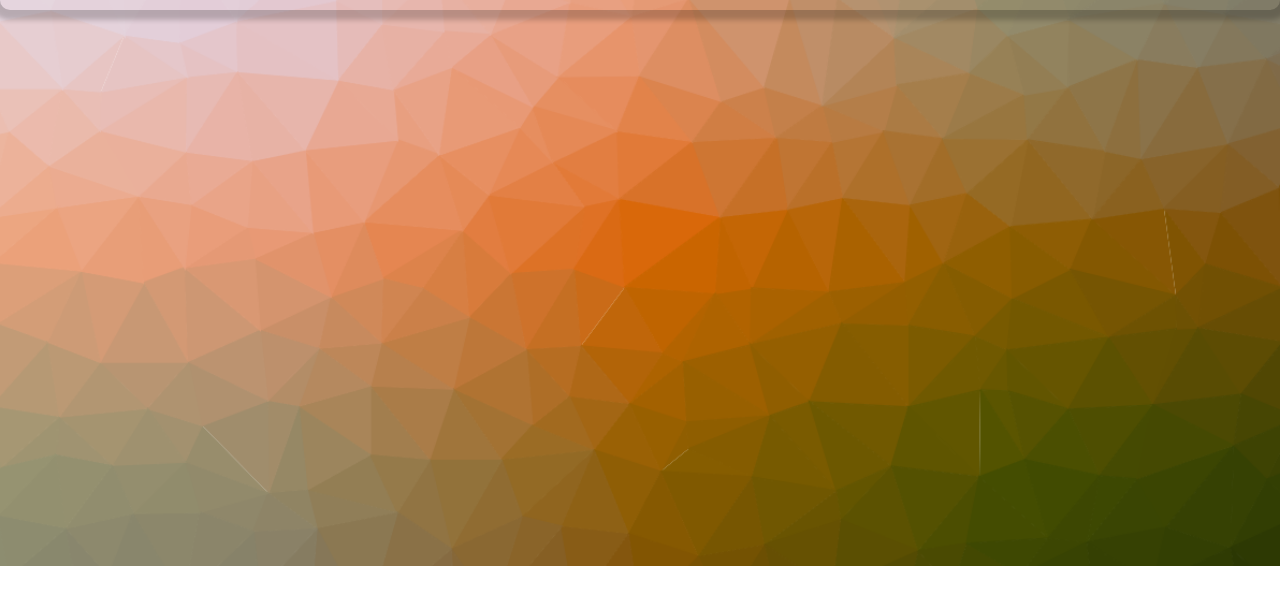
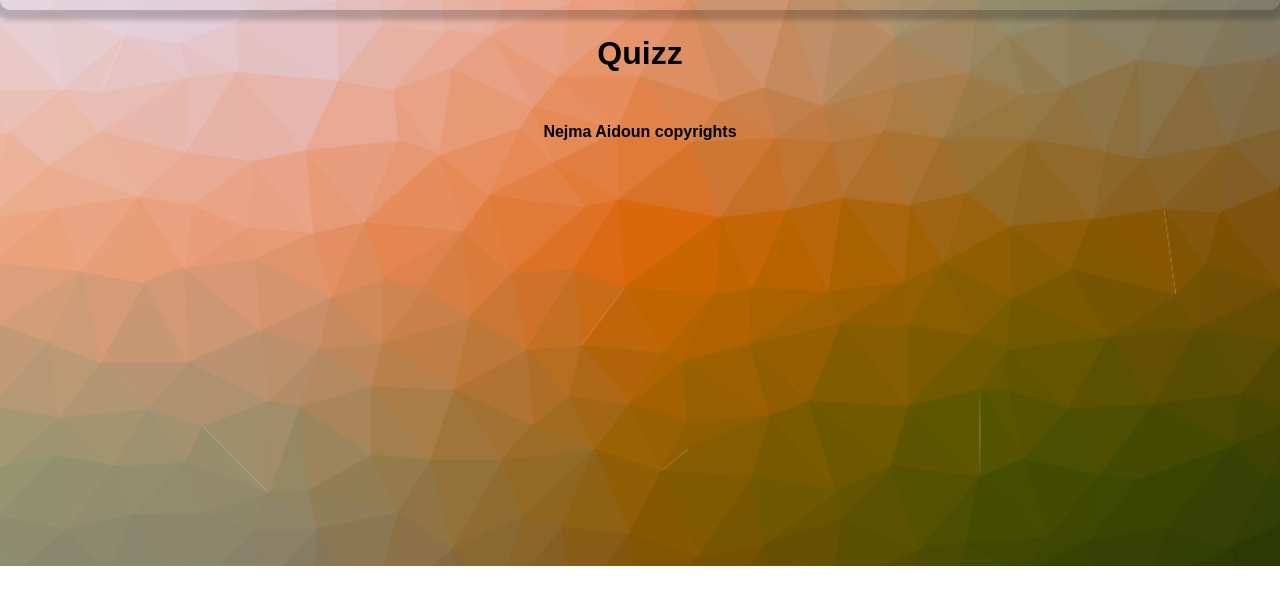
Before and after one commit to AidounNejma/Quizz, a website: page quizz.html in a window 1280 px wide. Shown: the part 78-682 px from the top of the page. Drawn offline with Linux system fonts and the light colour scheme.

Commit message:
style page quizz

```diff
--- /dev/null
+++ b/assets/css/app.css
@@ -0,0 +1,57 @@
+/* Général */
+
+* { /* "*" Permet de prendre tout du fichier html, on met ensuite les valeurs à 0 pour que tout colle (qu'il n'y est pas d'espace blanc sur les cotés) */
+    margin: 0;
+    padding: 0;
+    box-sizing: border-box;
+    font-family: sans-serif;
+}
+
+a{ /* Je prends tous les liens du fichier (plus rapide) */
+    text-decoration: none; /* et je modifie le style basique des liens (qui est souligné)*/
+}
+
+/* Fin Général */
+
+/* --------------------------------------------------------------------------------------------------------------- */
+
+/* Header */
+nav{
+    margin-bottom: 2%;
+    padding: 1% 0;
+    box-shadow: 0 0 5px 10px rgba(0, 0, 0, 0.2);
+    border-radius: 10px;
+}
+
+.link{
+    display: flex;
+    flex-direction: column;
+    align-items: center;
+    color: black;
+}
+
+.logo{
+    width: 40px;
+}
+/* Fin Header */
+
+/* Main */
+body{
+    background: url('../img/cool-background.png');
+    background-repeat: no-repeat;
+    background-size: cover;
+}
+
+/* Fin Main */
+
+/* Footer */
+footer {
+    text-align: center;
+    margin-top: 2%;
+    padding: 2% 0;
+}
+
+footer p{
+    font-weight: bold;
+}
+/* Fin Footer */
--- a/assets/css/style.css
+++ b/assets/css/index.css
@@ -1,46 +1,4 @@
-/* Général */
-
-* { /* "*" Permet de prendre tout du fichier html, on met ensuite les valeurs à 0 pour que tout colle (qu'il n'y est pas d'espace blanc sur les cotés) */
-    margin: 0;
-    padding: 0;
-    box-sizing: border-box;
-    font-family: sans-serif;
-}
-
-a{ /* Je prends tous les liens du fichier (plus rapide) */
-    text-decoration: none; /* et je modifie le style basique des liens (qui est souligné)*/
-}
-
-/* Fin Général */
-
-/* --------------------------------------------------------------------------------------------------------------- */
-
-/* Header */
-nav{
-    margin-bottom: 2%;
-    padding: 1% 0;
-    box-shadow: 0 0 5px 10px rgba(0, 0, 0, 0.2);
-    border-radius: 10px;
-}
-
-.link{
-    display: flex;
-    flex-direction: column;
-    align-items: center;
-    color: black;
-}
-
-.logo{
-    width: 40px;
-}
-/* Fin Header */
-
-/* Main */
-body{
-    background: url('../img/cool-background.png');
-    background-repeat: no-repeat;
-    background-size: cover;
-}
+/* MAIN */
 .content{
     /* offset-x | offset-y | blur-radius | spread-radius | color */
     box-shadow: 0 0 5px 10px rgba(0, 0, 0, 0.2);
@@ -208,4 +166,4 @@ body{
     transform: translateY(-100px);
 }
 
-/* Fin Main */
+/* FIN MAIN */
--- /dev/null
+++ b/assets/css/quizz.css
@@ -0,0 +1,7 @@
+/* MAIN */
+.pageTitle{
+    text-align: center;
+}
+
+
+/* FIN MAIN */
--- a/quizz.html
+++ b/quizz.html
@@ -4,8 +4,9 @@
     <meta charset="UTF-8">
     <meta http-equiv="X-UA-Compatible" content="IE=edge">
     <meta name="viewport" content="width=device-width, initial-scale=1.0">
-    <link rel="stylesheet" href="assets/css/style.css">
-    <title>Quizz <span class="pageTitle"> </span></title>
+    <link rel="stylesheet" href="assets/css/app.css">
+    <link rel="stylesheet" href="assets/css/quizz.css">
+    <title>Quizz</title>
 </head>
 <body>
     <header>
@@ -17,8 +18,11 @@
         </nav>
     </header>
     <main>
-
+        <h1 class="pageTitle">Quizz <span class="pageTitleChange"> </span></h1>
     </main>
+    <footer>
+        <p>Nejma Aidoun copyrights</p>
+    </footer>
     <script type="text/javascript" src="assets/js/script.js"></script>
 </body>
 </html>
```
Also changed, not shown: index.html (+3 -2 lines).
